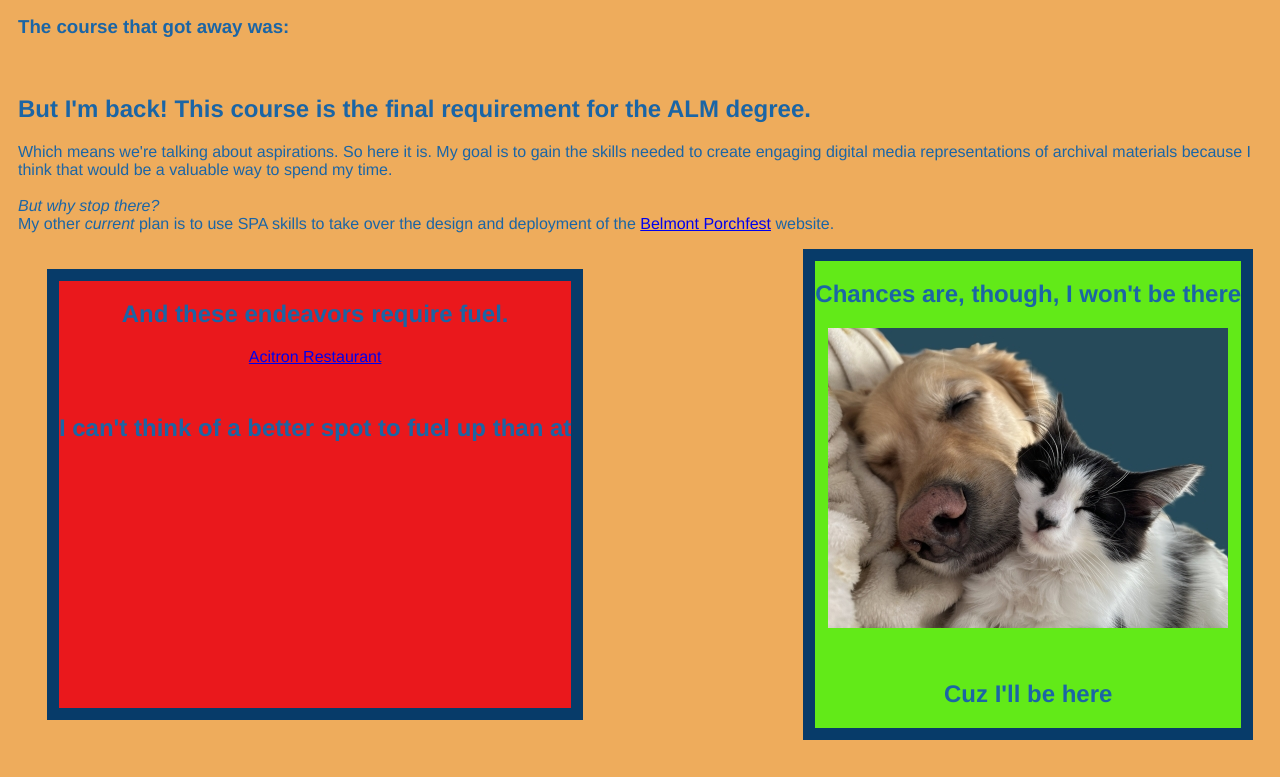
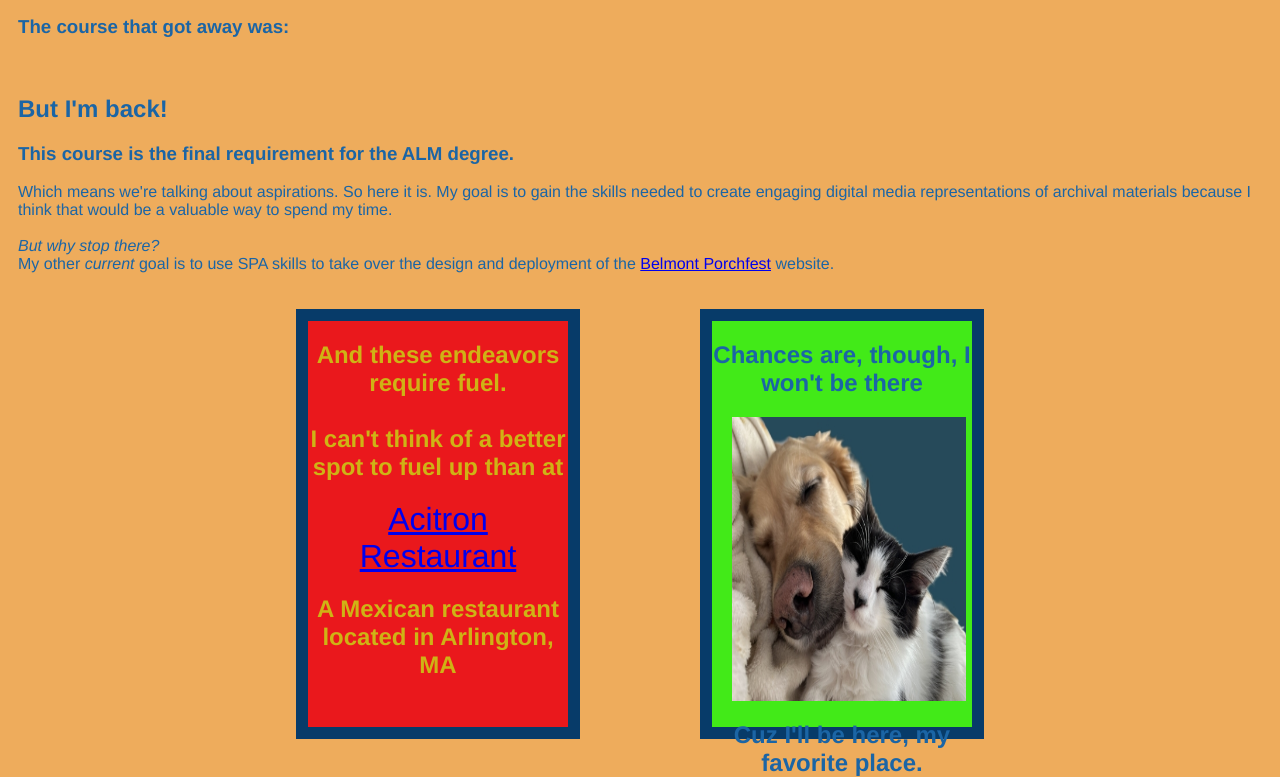
Before and after one commit to madagaluna/SPA-2026, a plain HTML site: page Assignments/Assignment 1/index.html in a window 1280 px wide. Shown: the part 369-1146 px from the top of the page. Drawn offline with Linux system fonts and the light colour scheme.

Commit message:
Final touches on project, still some issues with the image container (frame) and image, but overall happy with this.

```diff
--- a/Assignments/Assignment 1/index.html
+++ b/Assignments/Assignment 1/index.html
@@ -4,12 +4,14 @@
     <meta charset="UTF-8" />
     <meta name="viewport" content="width=device-width, initial-scale=1.0" />
     <link rel="stylesheet" href="style.css" />
+    <!-- I think doing css and js (later) in different files makes it easier to see what is happening / cleaner -->
 
     <title>Assignment 1</title>
   </head>
 
   <body>
     <div class="intro">
+      <!-- using class for styling -->
       <h1>Hello, I'm back!</h1>
       <h2>I am Mary.</h2>
       <p>I grew up in Northern California</p>
@@ -31,13 +33,13 @@
       <h3>The course that got away was:</h3>
       <ul>
         <li>SPA Spring 2025</li>
+        <!--getting fancy with css by making this ul li invisible then transforming it to visible when hovering -->
       </ul>
 
-      <h2>
-        But I'm back! This course is the final requirement for the ALM degree.
-      </h2>
+      <h2>But I'm back! <br /></h2>
+
+      <h3>This course is the final requirement for the ALM degree.</h3>
     </div>
-
     <div class="movingOn">
       <p>
         Which means we're talking about aspirations. So here it is. My goal is
@@ -48,7 +50,7 @@
         <br /><br />
 
         <em>But why stop there? </em> <br />
-        My other <em>current</em> plan is to use SPA skills to take over the
+        My other <em>current</em> goal is to use SPA skills to take over the
         design and deployment of the
         <a href="https://www.belmontporchfest.org/" target="_blank"
           >Belmont Porchfest</a
@@ -57,24 +59,28 @@
       </p>
     </div>
     <div class="container">
+      <!--the container allowed me to put the two divs horizontally with display: flex -->
       <div class="food">
-        <h2>And these endeavors require fuel. <br /></h2>
+        <h2>
+          And these endeavors require fuel. <br />
+          <br />
+          I can't think of a better spot to fuel up than at
+        </h2>
         <a href="https://www.acitronrestaurant.com/" target="_blank"
           >Acitron Restaurant</a
         >
         <h2>
+          A Mexican restaurant located in Arlington, MA <br />
           <br />
-          I can't think of a better spot to fuel up than at
         </h2>
       </div>
       <br />
       <div class="love">
         <h2>Chances are, though, I won't be there <br /></h2>
-        <img src="Timmo and LCK resize2.jpg" />
-        <h2>
-          <br />
-          Cuz I'll be here
-        </h2>
+        <div class="frame">
+          <img src="Timmo and LCK resize2.jpg" />
+        </div>
+        <h2>Cuz I'll be here, my favorite place.</h2>
       </div>
     </div>
   </body>
--- a/Assignments/Assignment 1/style.css
+++ b/Assignments/Assignment 1/style.css
@@ -21,34 +21,55 @@ body {
     font-style: italic;
 }
 
-
+/* invisible text*/
 .oops ul li {
     opacity: 0;
     transition: opacity 0.3s;
 }
-
+/* voila, visible text! */
 .oops ul li:hover {
     color: brown;
     opacity: 1;
 }
-
+ /* alows the horizontal display of .love and .food */
 .container{
     display: flex;
     justify-content: center;
-    gap: 100px;
+    gap: 40px;
+}
+
+.food, .love {
+      /* getting the two to be the same size regardless of vp */
+
+    width: min(40vw, 260px);
+    aspect-ratio: 1 / 1;
+    align-items: center;
+    justify-content: center;
+    border: rgb(7, 59, 105) solid 12px;
+    text-align: center;
+    margin:  20px;
 }
 
 .food {
     background-color: rgb(234, 24, 28);
-    border: rgb(7, 59, 105) solid 12px;
-    text-align: center;
-    margin:  20px;
-
+    color: rgb(207, 179, 21);
+}
+/* makes the text 2x html text in the anchor's >< */
+.food > a {
+    font-size: 2rem; /*em = relative to parent, rem= relative to page  */
 }
 
 .love {
-    background-color: rgb(98, 234, 24);
-    border: rgb(7, 59, 105) solid 12px;
-    text-align: center;
-    margin: 20x;
+    background-color: rgb(66, 234, 24);
 }
+
+.frame {  /* im not sure how to get this to fit correctly  */
+    height: 70%;
+    width: 90%;
+    margin: 20px;
+}
+ /* the image distorts when the vp is small - not sure how to adjust*/
+.frame img {
+    height: 100%;
+    width: 100%;
+}
```
